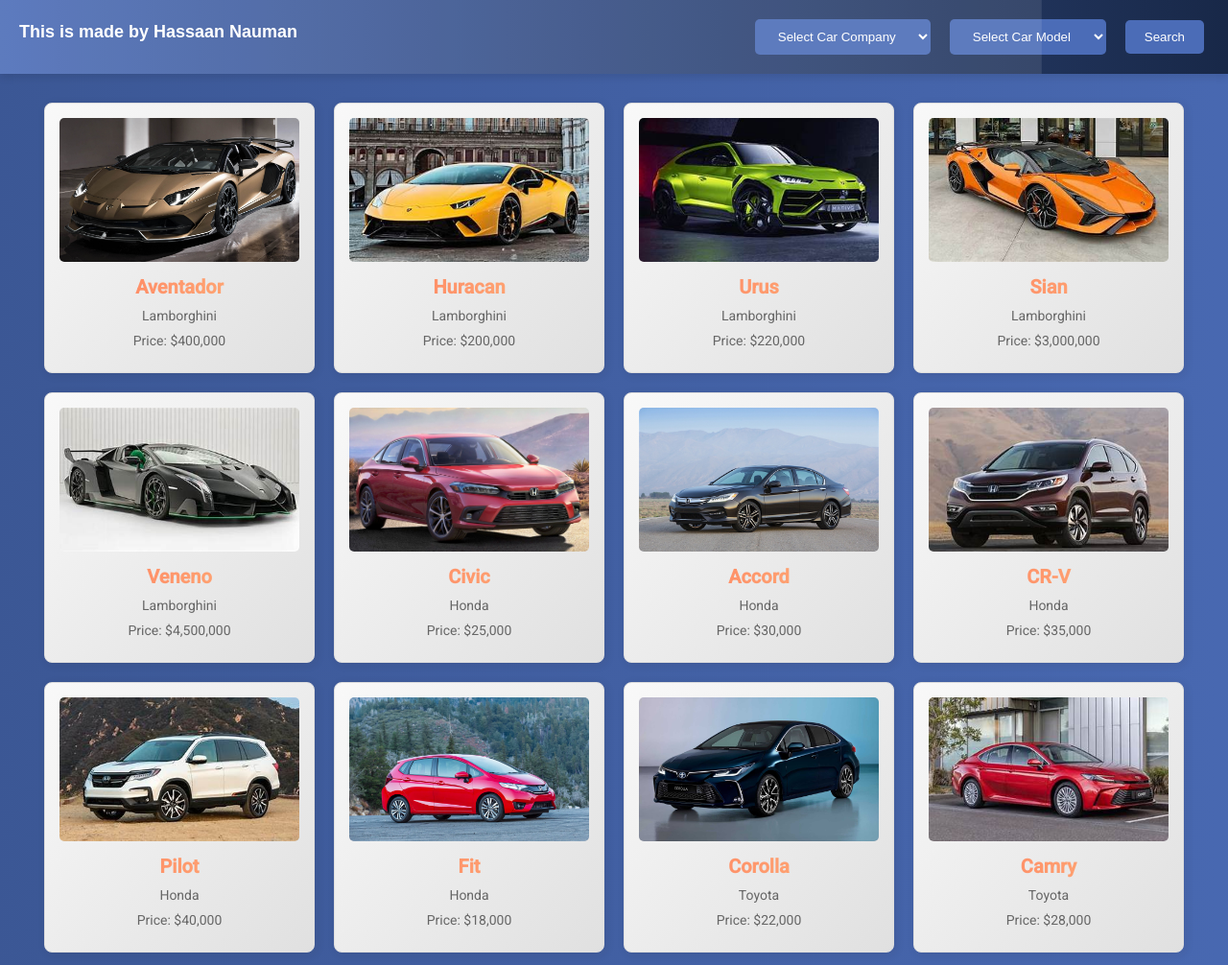
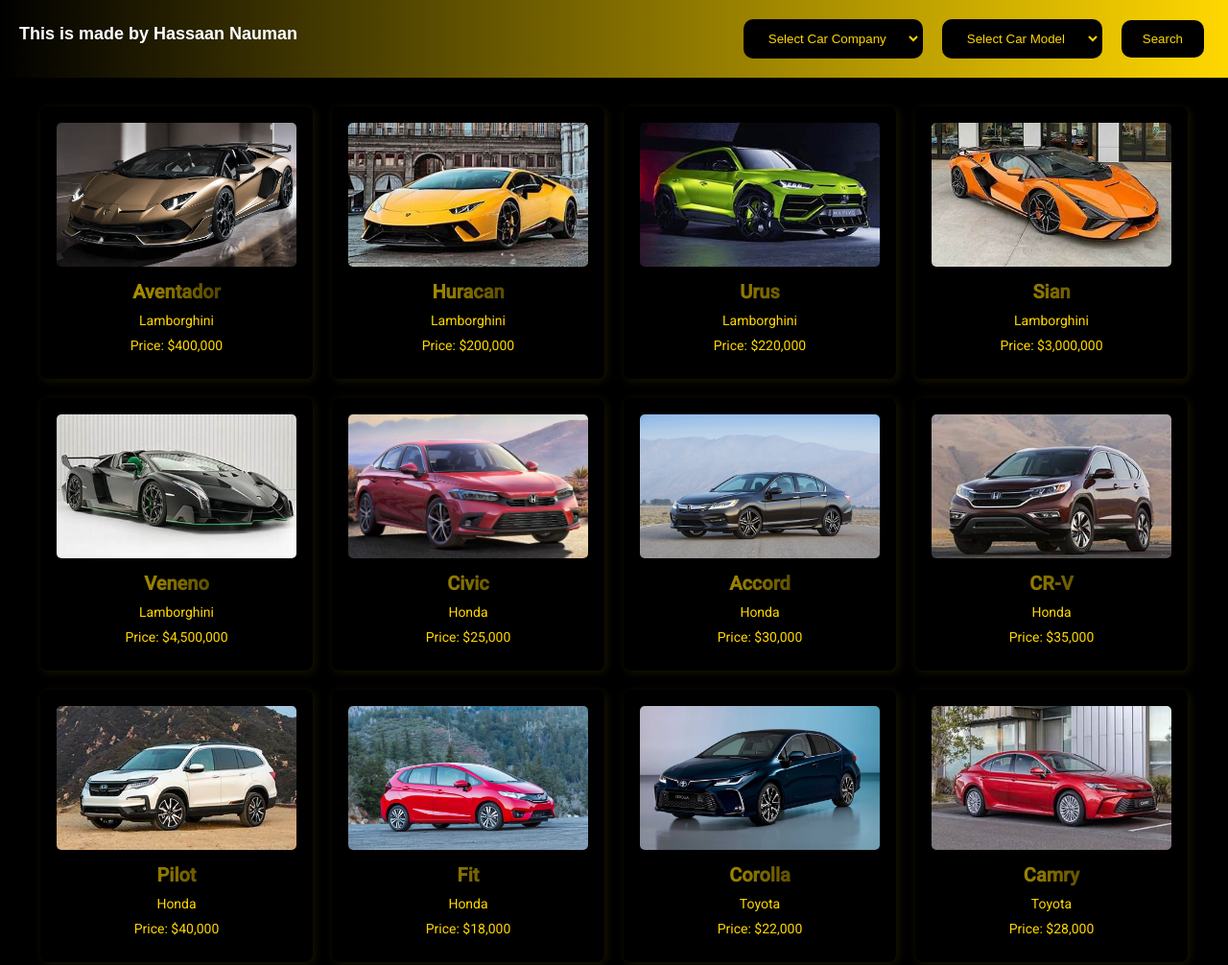
Before and after one commit to HassaanNauman/Car-search-web, a plain HTML site: page index.html in a window 1280 px wide. Shown: the top 1006 px of the page at 96% size. Drawn offline with Linux system fonts and the light colour scheme.

Commit message:
style.css

```diff
--- a/style.css
+++ b/style.css
@@ -4,9 +4,8 @@ body {
     padding: 0;
     text-align: center;
     animation: fadeIn 1s ease-in-out;
-    background: linear-gradient(270deg, #4b6cb7, #182848);
-    background-size: 400% 400%;
-    animation: gradientBackground 15s ease infinite;
+    background: #000000;
+    color: #FFD700;
 }
 
 @keyframes fadeIn {
@@ -18,31 +17,39 @@ body {
     }
 }
 
-@keyframes gradientBackground {
-    0% {
-        background-position: 0% 50%;
-    }
-    50% {
-        background-position: 100% 50%;
-    }
-    100% {
-        background-position: 0% 50%;
-    }
-}
-
 header {
-    background: linear-gradient(90deg, #4b6cb7, #182848);
     color: white;
     padding: 15px 20px;
     font-size: 24px;
     box-shadow: 0 4px 8px rgba(0, 0, 0, 0.1);
-    animation: slideIn 1s ease-in-out, pulse 2s infinite;
     position: relative;
     overflow: hidden;
     display: flex;
     justify-content: space-between;
     align-items: center;
     flex-wrap: wrap;
+}
+
+header::before {
+    content: '';
+    position: absolute;
+    top: 0;
+    left: 0;
+    width: 100%;
+    height: 100%;
+    background: linear-gradient(90deg, #000000, #FFD700, #000000);
+    background-size: 200% 100%;
+    animation: gradientSlide 5s linear infinite;
+    z-index: -1;
+}
+
+@keyframes gradientSlide {
+    0% {
+        background-position: 200% 0;
+    }
+    100% {
+        background-position: -200% 0;
+    }
 }
 
 .navbar-left {
@@ -92,65 +99,46 @@ header {
     }
 }
 
-@keyframes slideIn {
-    from {
-        transform: translateY(-100%);
-    }
-    to {
-        transform: translateY(0);
-    }
+button, select {
+    padding: 10px 20px;
+    margin: 5px;
+    cursor: pointer;
+    background: #000000;
+    color: #FFD700;
+    border: 2px solid transparent;
+    border-radius: 10px;
+    transition: background 0.3s, transform 0.3s;
+    animation: fadeIn 1s ease-in-out;
+    position: relative;
+    overflow: hidden;
 }
 
-@keyframes pulse {
-    0% {
-        background-position: 0% 50%;
-    }
-    50% {
-        background-position: 100% 50%;
-    }
-    100% {
-        background-position: 0% 50%;
-    }
-}
-
-header::after {
+button::before, select::before {
     content: '';
     position: absolute;
     top: 0;
     left: 0;
     width: 100%;
     height: 100%;
-    background: rgba(255, 255, 255, 0.1);
-    pointer-events: none;
-    animation: shine 3s infinite;
+    background: linear-gradient(90deg, #FFD700, #000000, #FFD700);
+    background-size: 200% 100%;
+    animation: borderSlide 3s linear infinite;
+    z-index: -1;
+    border-radius: 10px;
 }
 
-@keyframes shine {
+@keyframes borderSlide {
     0% {
-        transform: translateX(-100%);
-    }
-    50% {
-        transform: translateX(100%);
+        background-position: 200% 0;
     }
     100% {
-        transform: translateX(-100%);
+        background-position: -200% 0;
     }
 }
 
-button, select {
-    padding: 10px 20px;
-    margin: 5px;
-    cursor: pointer;
-    background: #4b6cb7;
-    color: white;
-    border: none;
-    border-radius: 5px;
-    transition: background 0.3s, transform 0.3s;
-    animation: fadeIn 1s ease-in-out;
-}
-
 button:hover, select:hover {
-    background: #182848;
+    background: #FFD700;
+    color: #000000;
     transform: scale(1.05);
 }
 
@@ -163,22 +151,38 @@ button:hover, select:hover {
 }
 
 .car-card {
-    border: 1px solid #ddd;
+    border: 2px solid transparent;
     padding: 15px;
     margin: 10px;
     width: 250px;
     text-align: center;
-    background: linear-gradient(135deg, #f9f9f9, #e0e0e0);
-    box-shadow: 2px 2px 10px rgba(38, 34, 34, 0.1);
+    background: #000000;
+    box-shadow: 2px 2px 10px rgba(255, 215, 0, 0.1);
     border-radius: 8px;
     transition: transform 0.3s, box-shadow 0.3s;
     animation: popIn 0.5s ease-in-out;
     font-family: 'Roboto', sans-serif;
+    position: relative;
+    overflow: hidden;
+}
+
+.car-card::before {
+    content: '';
+    position: absolute;
+    top: 0;
+    left: 0;
+    width: 100%;
+    height: 100%;
+    background: linear-gradient(90deg, #FFD700, #000000, #FFD700);
+    background-size: 200% 100%;
+    animation: borderSlide 3s linear infinite;
+    z-index: -1;
+    border-radius: 8px;
 }
 
 .car-card:hover {
     transform: translateY(-10px);
-    box-shadow: 4px 4px 20px rgba(0,0,0,0.2);
+    box-shadow: 4px 4px 20px rgba(255, 215, 0, 0.5);
 }
 
 .car-card img {
@@ -186,17 +190,18 @@ button:hover, select:hover {
     height: 150px;
     object-fit: cover;
     border-radius: 5px;
-    transition: transform 0.3s;
+    transition: transform 0.3s, filter 0.3s;
 }
 
 .car-card img:hover {
     transform: scale(1.1);
+    filter: brightness(1.2);
 }
 
 .car-card h3 {
     font-size: 20px;
     margin: 10px 0;
-    background: linear-gradient(90deg, #ff7e5f, #feb47b);
+    background: linear-gradient(90deg, #FFD700, #000000);
     background-clip: text;
     -webkit-background-clip: text;
     -webkit-text-fill-color: transparent;
@@ -217,21 +222,43 @@ button:hover, select:hover {
 
 .car-card p {
     font-size: 14px;
-    color: #666;
+    color: #FFD700;
     margin: 10px 0;
     transition: color 0.3s ease;
 }
 
 .car-card:hover p {
-    color: #ff7e5f;
+    color: #FFD700;
 }
 
 .car-card button {
-    background: #4b6cb7;
-    color: white;
-    border: none;
+    background: #000000;
+    color: #FFD700;
+    border: 2px solid transparent;
     padding: 10px 20px;
-    border-radius: 5px;
+    border-radius: 10px;
     cursor: pointer;
     transition: background 0.3s, transform 0.3s;
+    position: relative;
+    overflow: hidden;
 }
+
+.car-card button::before {
+    content: '';
+    position: absolute;
+    top: 0;
+    left: 0;
+    width: 100%;
+    height: 100%;
+    background: linear-gradient(90deg, #FFD700, #000000, #FFD700);
+    background-size: 200% 100%;
+    animation: borderSlide 3s linear infinite;
+    z-index: -1;
+    border-radius: 10px;
+}
+
+.car-card button:hover {
+    background: #FFD700;
+    color: #000000;
+    transform: scale(1.05);
+}
```
